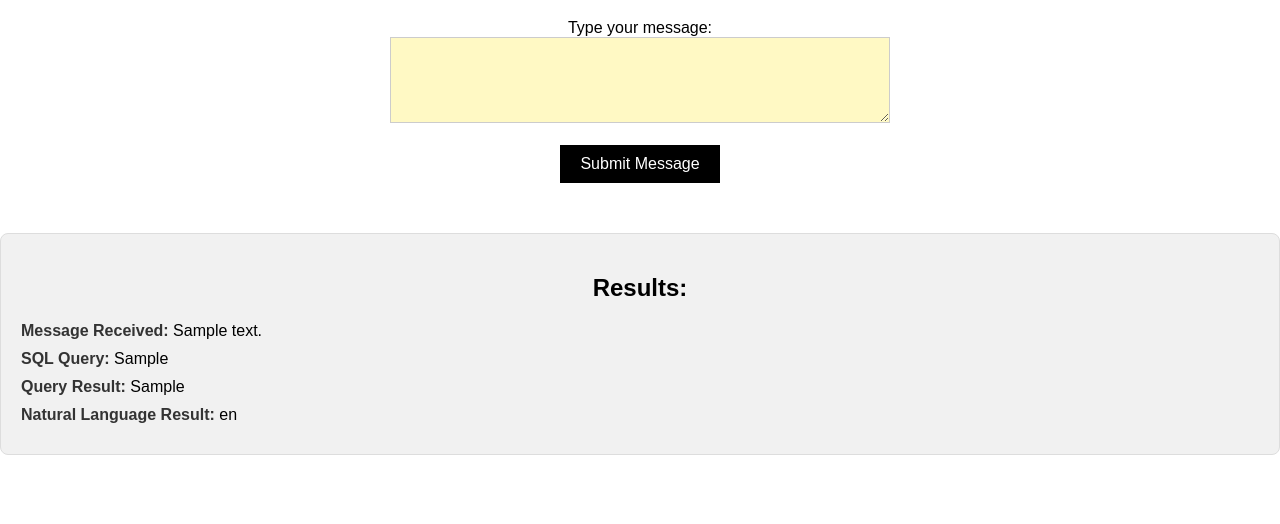
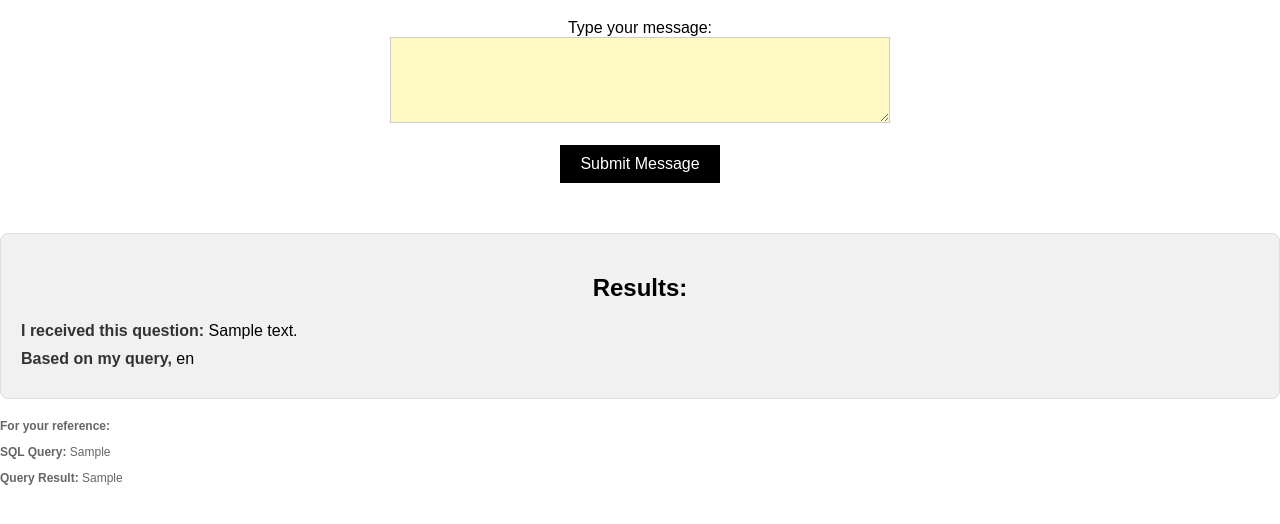
Before and after one commit to Afag-Ramazanova/DE_final_project, a Flask app: template templates/webpage.html in a window 1280 px wide. Shown: the part 79-603 px from the top of the page. Run offline with Flask 3, Linux system fonts and the light colour scheme; the template is opened without the code that fills it: most values are stand-ins (such as "Sample title", 1, 10 or a date in 2020).

Commit message:
updated results display on webpage

```diff
--- a/lib/llm.py
+++ b/lib/llm.py
@@ -4,7 +4,7 @@ import json
 from botocore.exceptions import ClientError
 
 # Path to your SQLite database
-db_path = "/Users/tusunaiturumbekova/DE_final_project/data/products.db"
+db_path = "/Users/sjtok/ids706/DE_final_project/data/products.db"
 
 # Create a Bedrock Runtime client
 client = boto3.client("bedrock-runtime", region_name="us-west-2")
--- a/requirements.txt
+++ b/requirements.txt
@@ -10,7 +10,9 @@ nbval
 
 #Web App
 flask
-#gunicorn
 
 # Load Test
 locust
+
+# AWS
+boto3
--- a/templates/webpage.html
+++ b/templates/webpage.html
@@ -70,6 +70,14 @@
         .results strong {
             color: #333;
         }
+
+        /* Smaller text for SQL query and result */
+        .small-text {
+            font-size: 12px;
+            color: #666;
+            margin-top: 20px;
+        }
+
     </style>
 </head>
 <body>
@@ -84,10 +92,15 @@
     {% if message %}
         <div class="results">
             <h2>Results:</h2>
-            <p><strong>Message Received:</strong> {{ message }}</p>
+            <p><strong>I received this question:</strong> {{ message }}</p>
+            <p><strong>Based on my query,</strong> {{ natural_language_result }}</p>
+        </div>
+
+        <!-- Display SQL query and query result in smaller text -->
+        <div class="small-text">
+            <p><strong>For your reference:</strong></p>
             <p><strong>SQL Query:</strong> {{ sql_query }}</p>
             <p><strong>Query Result:</strong> {{ query_result }}</p>
-            <p><strong>Natural Language Result:</strong> {{ natural_language_result }}</p>
         </div>
     {% endif %}
 </body>
```
